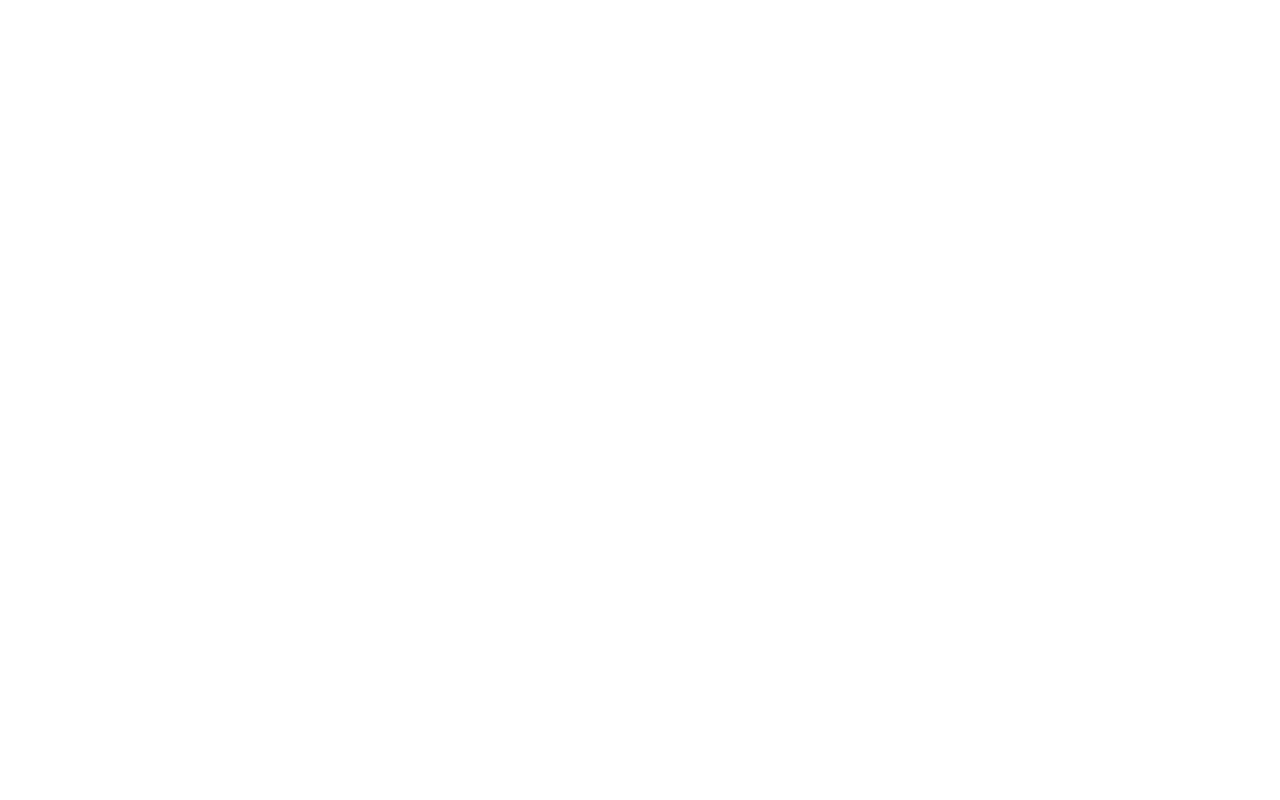
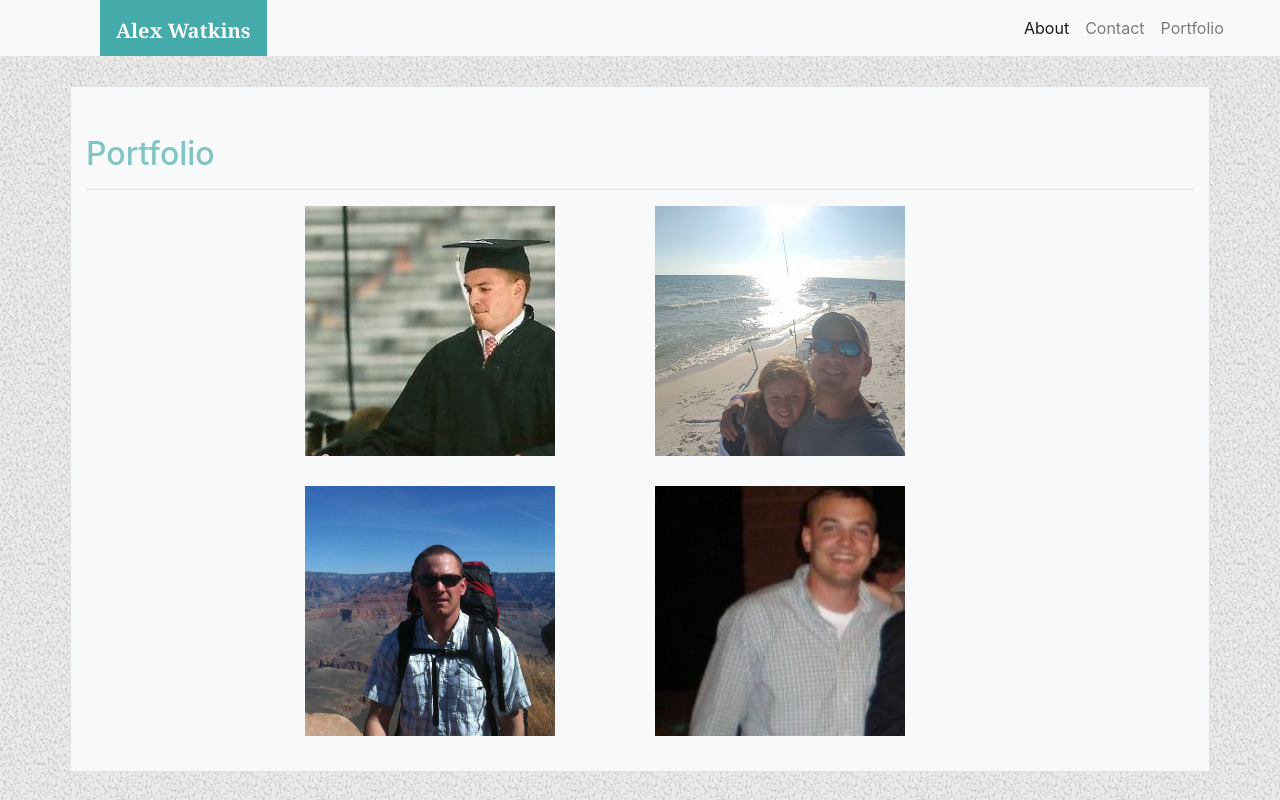
Before and after one commit to afw821/Bootstrap-Portfolio, a plain HTML site: page portfolio.html in a window 1280 px wide. Drawn offline with nearby package versions, Linux system fonts and the light colour scheme.

Commit message:
I added columns and rows to the portfolio page and placed images in the columns and I also styled the nav bar to make it look more like the original

```diff
--- a/portfolio.html
+++ b/portfolio.html
@@ -1,13 +1,67 @@
 <!DOCTYPE html>
 <html lang="en">
+
 <head>
     <meta charset="UTF-8">
     <meta name="viewport" content="width=device-width, initial-scale=1.0">
     <meta http-equiv="X-UA-Compatible" content="ie=edge">
-    <link rel="stylesheet" href="https://stackpath.bootstrapcdn.com/bootstrap/4.1.3/css/bootstrap.min.css" integrity="sha384-MCw98/SFnGE8fJT3GXwEOngsV7Zt27NXFoaoApmYm81iuXoPkFOJwJ8ERdknLPMO" crossorigin="anonymous">
+    <link rel="stylesheet" href="https://stackpath.bootstrapcdn.com/bootstrap/4.1.3/css/bootstrap.min.css" integrity="sha384-MCw98/SFnGE8fJT3GXwEOngsV7Zt27NXFoaoApmYm81iuXoPkFOJwJ8ERdknLPMO"
+        crossorigin="anonymous">
+    <link rel="stylesheet" type="text/css" href="style.css">
     <title>Bootstrap-Portfolio</title>
 </head>
-<body>
+
+<body background="images/gravel.png">
+    <nav class="navbar navbar-expand-lg navbar-light bg-light">
+        <div class="name-wrapper">
+            <a class="navbar-brand p-3 a-custom text-light" href="index.html">Alex Watkins</a>
+        </div>
+        <button class="navbar-toggler" type="button" data-toggle="collapse" data-target="#navbarText" aria-controls="navbarText"
+            aria-expanded="false" aria-label="Toggle navigation">
+            <span class="navbar-toggler-icon"></span>
+        </button>
+        <div class="collapse navbar-collapse navbarlinks" id="navbarText" style="float:right">
+            <ul class="navbar-nav mr-auto">
+                <li class="nav-item active">
+                    <a class="nav-link" href="index.html">About<span class="sr-only">(current)</span></a>
+                </li>
+                <li class="nav-item">
+                    <a class="nav-link" href="contact.html">Contact</a>
+                </li>
+                <li class="nav-item">
+                    <a class="nav-link" href="portfolio.html">Portfolio</a>
+                </li>
+            </ul>
+
+        </div>
+    </nav>
+    <div class="container border bg-light main-contain">
+        <div class="row mt-5">
+            <div class="col-md-12">
+                <h2 style="color:#4aaa">Portfolio</h2>
+                <hr>
+            </div>
+        </div>
+        <div class="row">
+            <div class="col-md-6">
+                <img class = "portfolio-img1" src="images/Img5.jpg" alt="cool img!" height = "250px" width = "250px">
+            </div>
+            <div class="col-md-6">
+                <img class = "portfolio-img2" src="images/img3.jpg" alt="cool img!" height = "250px" width = "250px">
+            </div>
+
+        </div>
+
+        <div class = "row portfolio-row2">
+            <div class = "col-md-6">
+                <img class = "portfolio-img3" src = "images/img6.jpg" alt = "cool img bro!" height = "250px" width = "250px">
+            </div>
+            <div class = "col-md-6">
+                <img class = "portfolio-img4" alt = "cool pic bro!" src = "images/Img4.jpg">
+            </div>
+        </div>
+    </div>
 
 </body>
+
 </html>
--- a/style.css
+++ b/style.css
@@ -3,7 +3,10 @@
     color: white;
 
 } */
-a.navbar-brand{
+.main-contain{
+    margin-top:30px;
+}
+.navbar-brand{
     background: #44aaaa;
     color: white;
 
@@ -17,3 +20,37 @@ font-weight:bolder;
 .img-custom1{
     margin-right:10px;
 }
+
+.navbarlinks{
+margin-left:1000px;
+}
+.name-wrapper{
+    position:absolute;
+    left:100px;
+    height:100%;
+    overflow: hidden;
+}
+.text-left{
+    padding-right:4px;
+    height:450px;
+}
+.portfolio-img1{
+   position:absolute;
+    right:85px;
+}
+.portfolio-img2{
+
+}
+.portfolio-img3{
+    position:absolute;
+    right:85px;
+}
+.portfolio-img4{
+    height:250px;
+    width:250px;
+
+}
+.portfolio-row2{
+    margin-top:30px;
+    margin-bottom:35px;
+}
```
Also changed, not shown: contact.html (+9 -6 lines), index.html (+8 -6 lines).
